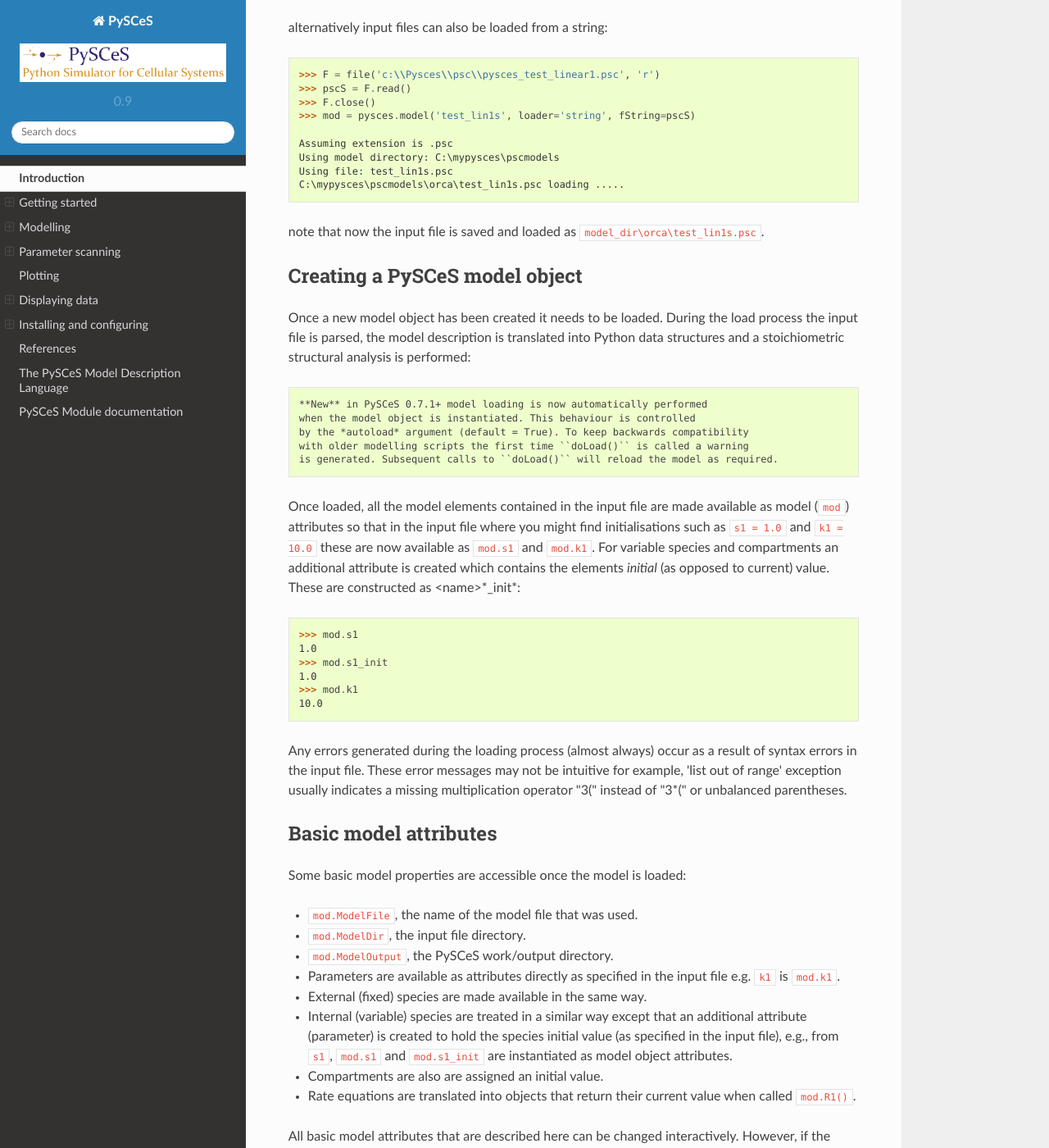
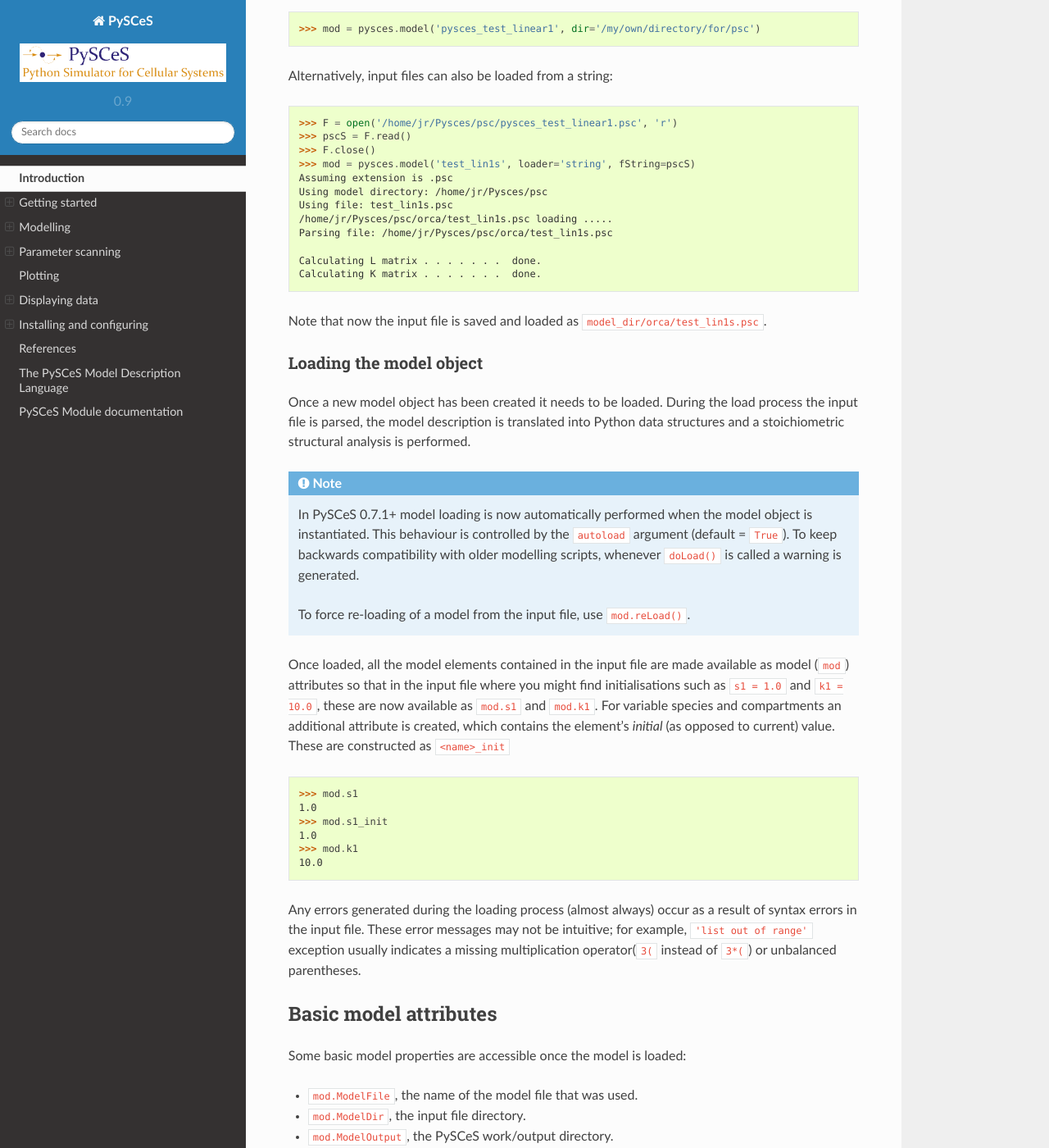
Before and after one commit to PySCeS/pysces-documentation, a Sphinx documentation site: the page built from source/userguide_doc.rst, in a window 1280 px wide and 1400 px high, scrolled down 2445 px. Shown: the whole window at 82% size. Built offline with Sphinx 7.4.7 and the Read the Docs theme 2.0.0, drawn with Linux system fonts in a browser that asks for light colours; formulas are drawn with MathJax 3; some of the changed text lies outside the part shown.

Commit message:
bring documentation in line with latest version clean-up edits to docs

```diff
--- a/source/userguide_doc.rst
+++ b/source/userguide_doc.rst
@@ -1,25 +1,27 @@
 .. _Introducing-PySCeS:
+
+    PySCeS: the **\Py**\ thon **\ S**\ imulator for **\ Ce**\ llular
+    **\ S**\ ystems is an extendable toolkit for the analysis and
+    investigation of cellular systems. PySCeS is available for download at
+    http://pysces.github.io and on GitHub where the source code is
+    maintained: https://github.com/PySCeS/pysces
 
 Introduction
 ============
 
- PySCeS: the Python Simulator for Cellular Systems is an extendable toolkit for
- the analysis and investigation of cellular systems. PySCeS is available for
- download at http://pysces.sourceforge.net and on GitHub where the source
- code is maintained: https://github.com/pysces
-
-Welcome! This users guide will get you started with the basics of modelling
-cellular systems with PySCeS. It is meant to be used together with the *input
-file guide*. If you already have PySCeS installed continue straight on
-if not, :ref:`Installing-PySCeS` contains instructions on building and
+Welcome! This user guide will get you started with the basics of modelling
+cellular systems with PySCeS. It is meant to be read in conjunction with the
+chapter on :ref:`PySCeS-Inputfile`, which specifies the syntax of the input
+file read by the program. If you already have PySCeS installed continue straight
+on; if not, :ref:`Installing-PySCeS` contains instructions on building and
 installing PySCeS.
 
- PySCeS is distributed under the PySCeS (BSD style) license and is made
- freely available as Open Source software. See LICENCE.txt for details.
+PySCeS is distributed under the PySCeS (BSD style) license and is made
+freely available as Open Source software. See ``LICENSE.txt`` for details.
 
-PySCeS continued development depends, to a large degree on
-support and feedback from Systems Biology community,
-if you use PySCeS in your work please cite it using the
+The continued development of PySCeS depends, to a large
+degree, on support and feedback from Systems Biology community.
+If you use PySCeS in your work please cite it using the
 following reference:
 
  Brett G. Olivier, Johann M. Rohwer and Jan-Hendrik S. Hofmeyr
@@ -45,79 +46,80 @@ Loading PySCeS
 In this section we assume you have PySCeS installed and
 configured (see `Installing and configuring`_ for details) and a
 correctly formatted PySCeS input file that describes a cellular
-system in terms of its reactions, species and parameters. For a
-detailed description of the PySCeS Model Description Language
-see the *PySCeS Input File Guide*. Note that on all platforms
+system in terms of its reactions, species and parameters (refer to
+:ref:`PySCeS-Inputfile`). Note that on all platforms
 PySCeS model files have the extension ``.psc``.
 
 To begin modelling we need to start up an interactive Python shell
-(we suggest iPython_) and load PySCeS with ``import pysces``::
+(we suggest IPython_) and load PySCeS with ``import pysces``::
 
- Python 2.7.11 |Anaconda 2.4.1 (64-bit)| (default, Dec  7 2015, 14:10:42) [MSC v.1500 64 bit (AMD64)]
- Type "copyright", "credits" or "license" for more information.
+  Python 3.9.6 (default, Jun 30 2021, 10:22:16)
+  Type 'copyright', 'credits' or 'license' for more information
+  IPython 7.26.0 -- An enhanced Interactive Python. Type '?' for help.
 
- In [1]: import pysces
- Matplotlib backend set to: "TkAgg"
- Matplotlib interface loaded (pysces.plt.m)
- Continuation routines available
- NLEQ2 routines available
- You are using NumPy (1.10.1) with SciPy (0.16.0)
- RateChar is available
- Parallel scanner is available
+  In [1]: import pysces
+  Matplotlib backend set to: "TkAgg"
+  Matplotlib interface loaded (pysces.plt.m)
+  Pitcon routines available
+  NLEQ2 routines available
+  SBML support available
+  You are using NumPy (1.20.3) with SciPy (1.7.1)
+  Assimulo CVode available
+  RateChar is available
+  Parallel scanner is available
 
- PySCeS environment
- ******************
- pysces.model_dir = d:\\mypysces\\pscmodels
- pysces.output_dir = c:\\Pysces
+  PySCeS environment
+  ******************
+  pysces.model_dir = /home/jr/Pysces/psc
+  pysces.output_dir = /home/jr/Pysces
 
 
- ***********************************************************************
- * Welcome to PySCeS (0.9.7) - Python Simulator for Cellular Systems   *
- *                http://pysces.sourceforge.net                        *
- * Copyright(C) B.G. Olivier, J.M. Rohwer, J.-H.S. Hofmeyr, 2004-2019  *
- * Triple-J Group for Molecular Cell Physiology                        *
- * Stellenbosch University, ZA and VU University Amsterdam, NL         *
- * PySCeS is distributed under the PySCeS (BSD style) licence, see     *
- * LICENCE.txt (supplied with this release) for details                *
- * Please cite PySCeS with: doi:10.1093/bioinformatics/bti046          *
- ***********************************************************************
+  ***********************************************************************
+  * Welcome to PySCeS (0.9.9) - Python Simulator for Cellular Systems   *
+  *                http://pysces.sourceforge.net                        *
+  * Copyright(C) B.G. Olivier, J.M. Rohwer, J.-H.S. Hofmeyr, 2004-2020  *
+  * Triple-J Group for Molecular Cell Physiology                        *
+  * Stellenbosch University, ZA and VU University Amsterdam, NL         *
+  * PySCeS is distributed under the PySCeS (BSD style) licence, see     *
+  * LICENCE.txt (supplied with this release) for details                *
+  * Please cite PySCeS with: doi:10.1093/bioinformatics/bti046          *
+  ***********************************************************************
 
 PySCeS is now ready to use. If you would like to test your
 installation try running the test suite::
 
- pysces.test()
+  pysces.test()
 
-this also copies the test models supplied with PySCeS into your
+This also copies the test models supplied with PySCeS into your
 model directory.
 
 
 Creating a PySCeS model object
 ------------------------------
 
- This guide uses the test models supplied with PySCeS as
- examples, if you would like to use them and have not already
- done so run the PySCeS tests (described in the previous
- section).
+  This guide uses the test models supplied with PySCeS as
+  examples; if you would like to use them and have not already
+  done so, run the PySCeS tests (described in the previous
+  section).
 
 Before modelling, a PySCeS model object needs to be instantiated.
 As a convention we use ``mod`` as the instantiated model
 instance. The following code creates such an instance using the
 test input file, ``pysces_test_linear1.psc``::
 
- >>> mod = pysces.model('pysces_test_linear1')
+  >>> mod = pysces.model('pysces_test_linear1')
+  Assuming extension is .psc
+  Using model directory: /home/jr/Pysces/psc
+  /home/jr/Pysces/psc/pysces_test_linear1.psc loading .....
+  Parsing file: /home/jr/Pysces/psc/pysces_test_linear1.psc
 
- Assuming extension is .psc
- Using model directory: C:\mypysces\pscmodels
- C:\mypysces\pscmodels\pysces_test_linear1.psc loading .....
-
- Parsing file: C:\mypysces\pscmodels\pysces_test_linear1.psc
- Calculating L matrix . . . . . . .  done.
- Calculating K matrix . . . . . . .  done.
+  Calculating L matrix . . . . . . .  done.
+  Calculating K matrix . . . . . . .  done.
 
 When instantiating a new model object, PySCeS input files are
 assumed to have a ``.psc`` extension. If the specified input
 file does not exist in the input file directory (e.g.
-misspelled filename) a list of existing input files is shown
+misspelled filename), a list of existing input files is shown
 and the user is given an opportunity to enter the correct
 filename.
 
@@ -125,47 +127,53 @@ Advanced
 ~~~~~~~~
 
 The model constructor can also be used to specify a model
-directory other than the default model path::
+directory other than the default model path: ::
 
- mod = pysces.model('pysces_test_linear1', dir='c:\\Pysces\\psc')
+  >>> mod = pysces.model('pysces_test_linear1', dir='/my/own/directory/for/psc')
 
-alternatively input files can also be loaded from a string::
+Alternatively, input files can also be loaded from a string: ::
 
- >>> F = file('c:\\Pysces\\psc\\pysces_test_linear1.psc', 'r')
- >>> pscS = F.read()
- >>> F.close()
- >>> mod = pysces.model('test_lin1s', loader='string', fString=pscS)
+  >>> F = open('/home/jr/Pysces/psc/pysces_test_linear1.psc', 'r')
+  >>> pscS = F.read()
+  >>> F.close()
+  >>> mod = pysces.model('test_lin1s', loader='string', fString=pscS)
+  Assuming extension is .psc
+  Using model directory: /home/jr/Pysces/psc
+  Using file: test_lin1s.psc
+  /home/jr/Pysces/psc/orca/test_lin1s.psc loading .....
+  Parsing file: /home/jr/Pysces/psc/orca/test_lin1s.psc
 
- Assuming extension is .psc
- Using model directory: C:\mypysces\pscmodels
- Using file: test_lin1s.psc
- C:\mypysces\pscmodels\orca\test_lin1s.psc loading .....
+  Calculating L matrix . . . . . . .  done.
+  Calculating K matrix . . . . . . .  done.
 
-note that now the input file is saved and loaded as
-``model_dir\orca\test_lin1s.psc``.
+Note that now the input file is saved and loaded as
+``model_dir/orca/test_lin1s.psc``.
 
-Creating a PySCeS model object
-------------------------------
+Loading the model object
+~~~~~~~~~~~~~~~~~~~~~~~~
 
 Once a new model object has been created it needs to be loaded.
 During the load process the input file is parsed, the model
 description is translated into Python data structures and a
-stoichiometric structural analysis is performed::
+stoichiometric structural analysis is performed.
 
- **New** in PySCeS 0.7.1+ model loading is now automatically performed
- when the model object is instantiated. This behaviour is controlled
- by the *autoload* argument (default = True). To keep backwards compatibility
- with older modelling scripts the first time ``doLoad()`` is called a warning
- is generated. Subsequent calls to ``doLoad()`` will reload the model as required.
+.. note::
+  In PySCeS 0.7.1+ model loading is now automatically performed when the model
+  object is instantiated. This behaviour is controlled by the ``autoload``
+  argument (default = ``True``). To keep backwards compatibility with older
+  modelling scripts, whenever ``doLoad()`` is called a warning
+  is generated.
+
+  To force re-loading of a model from the input file, use ``mod.reLoad()``.
 
 Once loaded, all the model elements contained in the input file
 are made available as model (``mod``) attributes so that in the
 input file where you might find initialisations such as ``s1 =
-1.0`` and ``k1 = 10.0`` these are now available as ``mod.s1``
+1.0`` and ``k1 = 10.0``, these are now available as ``mod.s1``
 and ``mod.k1``. For variable species and compartments an
-additional attribute is created which contains the elements
+additional attribute is created, which contains the element's
 *initial* (as opposed to current) value. These are constructed as
-<name>*_init*::
+``<name>_init`` ::
 
  >>> mod.s1
  1.0
@@ -176,9 +184,9 @@ additional attribute is created which contains the elements
 
 Any errors generated during the loading process (almost always)
 occur as a result of syntax errors in the input file. These
-error messages may not be intuitive for example, \'list out of
-range\' exception usually indicates a missing multiplication
-operator \"3(\" instead of \"3*(\" or unbalanced parentheses.
+error messages may not be intuitive; for example, ``'list out of
+range'`` exception usually indicates a missing multiplication
+operator(``3(`` instead of ``3*(``) or unbalanced parentheses.
 
 Basic model attributes
 ----------------------
@@ -193,19 +201,19 @@ loaded:
 * ``mod.ModelOutput``, the PySCeS work/output directory.
 
 * Parameters are available as attributes directly as specified
-  in the input file e.g. ``k1`` is ``mod.k1``.
+  in the input file, e.g. ``k1`` is ``mod.k1``.
 
 * External (fixed) species are made available in the same way.
 
 * Internal (variable) species are treated in a similar way except that an
-  additional attribute (parameter) is created to hold the species initial value
+  additional attribute (parameter) is created to hold the species' initial value
   (as specified in the input file), e.g., from ``s1``, ``mod.s1`` and
   ``mod.s1_init`` are instantiated as model object attributes.
 
 * Compartments are also are assigned an initial value.
 
 * Rate equations are translated into objects that return their current value
-  when called ``mod.R1()``.
+  when called, e.g. ``mod.R1()``.
 
 All basic model attributes that are described here can be
 changed interactively. However, if the model rate equations need
@@ -213,11 +221,13 @@ to be changed, this should be done in the input file after
 which the model should be re-instantiated and reloaded.
 
 Groups of model properties (either tuples, lists or dictionaries)
+~~~~~~~~~~~~~~~~~~~~~~~~~~~~~~~~~~~~~~~~~~~~~~~~~~~~~~~~~~~~~~~~~
 
 * ``mod.species`` the model's variable species names (ordered
   relative to the stoichiometric matrix rows).
 
-* ``mod.reactions`` reaction names and ordered to the stoichiometric matrices columns.
+* ``mod.reactions`` reaction names ordered to the stoichiometric matrices
+  columns.
 
 * ``mod.parameters`` all parameters (including fixed species)
 
@@ -274,11 +284,11 @@ next (legacy) section.
 
 * ``mod.Nrmatrix`` view with ``mod.showNr()``
 
-* ``mod.Lmatrix`` view with ``mod.showK()``
+* ``mod.Lmatrix`` view with ``mod.showL()``
 
 * ``mod.L0matrix``
 
-* ``mod.Kmatrix`` view with ``mod.showL()``
+* ``mod.Kmatrix`` view with ``mod.showK()``
 
 * ``mod.K0matrix``
 
@@ -330,80 +341,78 @@ Structural Analysis - legacy
   (**K0**, **L0**) are available as ``mod.kzeromatrix`` and
   ``mod.lzeromatrix``.
 
-* ``mod.showConserved()`` prints any moiety conserved relationships (if
-  present).
-
 * ``mod.showFluxRelationships()`` shows the relationships between dependent
   and independent fluxes at steady state.
 
-If the ``mod.showX()`` methods are used the row and column titles of the
+If the ``mod.showX()`` methods are used, the row and column titles of the
 various matrices are displayed with the matrix. Additionally, all of the
 ``mod.showX()`` methods accept an open file object as an argument. If this
-file argument is present the method's results are output to a file and not
+file argument is present, the method's results are output to a file and not
 printed to the screen. Alternatively, the order of each matrix dimension,
 relative to the stoichiometric matrix, is available as either a row or
-column array (e.g., ``mod.krow``, mod.lrow``, ``mod.kzerocol``).
+column array (e.g. ``mod.krow``, ``mod.lrow``, ``mod.kzerocol``).
 
 Time simulation
 ---------------
 
-PySCeS has interfaces to two ODE solvers either LSODA from
-ODEPACK (part of SciPy) or SUNDIALS CVODE (using PySundials).
-If PySundials is installed it will automatically select CVODE
+PySCeS has interfaces to two ODE solvers, either LSODA from
+ODEPACK (part of SciPy) or SUNDIALS CVODE (using Assimulo).
+If Assimulo is installed, PySCeS will automatically select CVODE
 if compartments, events or rate rules are detected during model
 load as LSODA is not able capable of event handling or changing
 compartment sizes. If, however, you would like to select the
 solver manually this is also possible::
 
- mod.mode_integrator = 'LSODA'
- mod.mode_integrator = 'CVODE'
+  >>> mod.mode_integrator = 'LSODA'
+  >>> mod.mode_integrator = 'CVODE'
 
 There are three ways of running a simulation:
 
 1. Defining the *start*, *end* time and number of *points* and using the
-   ``mod.Simulate()`` method directly::
+   ``mod.Simulate()`` method directly:  ::
 
-     mod.sim_start = 0.0
-     mod.sim_end = 20
-     mod.sim_points = 50
-     mod.Simulate()
+    >>> mod.sim_start = 0.0
+    >>> mod.sim_end = 20
+    >>> mod.sim_points = 50
+    >>> mod.Simulate()
 
 2. Using the ``mod.doSim()`` method where only the *end* time and *points*
-   need to be specified. For example running a 20 point simulation from time
-   0 to 10::
+   need to be specified. For example, running a 20-point simulation from time
+   0 to 10:  ::
 
-     >>> mod.doSim(end=10.0, points=20.0)
+    >>> mod.doSim(end=10.0, points=20)
 
-3. Or using ``mod.doSimPlot()`` which runs the simulation and displays the
-   results. In addition to doSim's arguments the following arguments may
-   be used::
+3. Or using ``mod.doSimPlot()`` which runs the simulation and
+   graphically displays the
+   results. In addition to ``doSim()``'s arguments the following arguments may
+   be used:   ::
 
-    mod.doSimPlot(end=10.0, points=21, plot='species', fmt='lines', filename=None)
+  >>> mod.doSimPlot(end=10.0, points=21, plot='species', fmt='lines', filename=None)
 
-   where:
+  where:
 
-   - *plot* can be one of species, rates or all.
-   - *fmt* plot format, UPI backend dependent (default='') or the *CommonStyle* 'lines' or 'points'.
-   - *filename* if not None (default) then the plot is exported as *filename*.png
+  - *plot* can be one of ``'species'``, ``'rates'`` or ``'all'``.
+  - *fmt* is the plot format, UPI backend dependent (default= ``''`` ) or the *CommonStyle*
+    ``'lines'`` or ``'points'``.
+  - *filename* if not ``None`` (default), then the plot is exported as *filename*.png
 
 Another way of quickly visualising the results of a simulation
-is to use the ``mod.SimPlot`` method::
+is to use the ``mod.SimPlot()`` method.  ::
 
- mod.SimPlot(plot='species', filename=None, title=None, log=None, format='lines')
+  >>> mod.SimPlot(plot='species', filename=None, title=None, log=None, format='lines')
 
 where:
 
-- *plot*: output to plot (default='species')
-
- - 'all' rates and species
- - 'species' species
- - 'rates' reaction rates
- - `['S1', 'R1', ]` a list of model attributes (species, rates)
-
-- *filename* (optional) if not None file is exported to filename (default=None)
+- *plot*: output to plot (default= ``'species'`` )
+ - ``'all'`` rates and species
+ - ``'species'`` species
+ - ``'rates'`` reaction rates
+ - ``['S1', 'R1', ]`` a list of model attributes (species, rates)
+- *filename* (optional) if not ``None`` file is exported to filename (default=None)
 - *title* the plot title (default=None)
-- *log* use log axis for 'x', 'y', 'xy' (default=None)
-- *fmt* plot format, UPI backend dependent (default='') or the *CommonStyle* 'lines' or 'points'.
+- *log* use log axis for ``'x'``, ``'y'``, ``'xy'`` (default=None)
+- *fmt* plot format, UPI backend dependent (default= ``''`` ) or the *CommonStyle*
+  ``'lines'`` or ``'points'``.
 
 Called without arguments, ``mod.SimPlot()`` plots all the species
 concentrations against time.
@@ -1276,7 +1285,7 @@ References
 .. _Numpy:       http://numpy.sourceforge.net
 .. _Scipy:       http://www.scipy.org
 .. _Matplotlib:  http://matplotlib.sourceforge.net
-.. _Ipython:     http://ipython.scipy.org
+.. _IPython:     https://ipython.org
 .. _wxPython:    http://www.wxpython.org
 .. _Mingw:       http://www.mingw.org
 .. _PLY:         http://systems.cs.uchicago.edu/ply
```
Also changed, not shown: other parts of source/userguide_doc.rst (+11 -11 lines).
